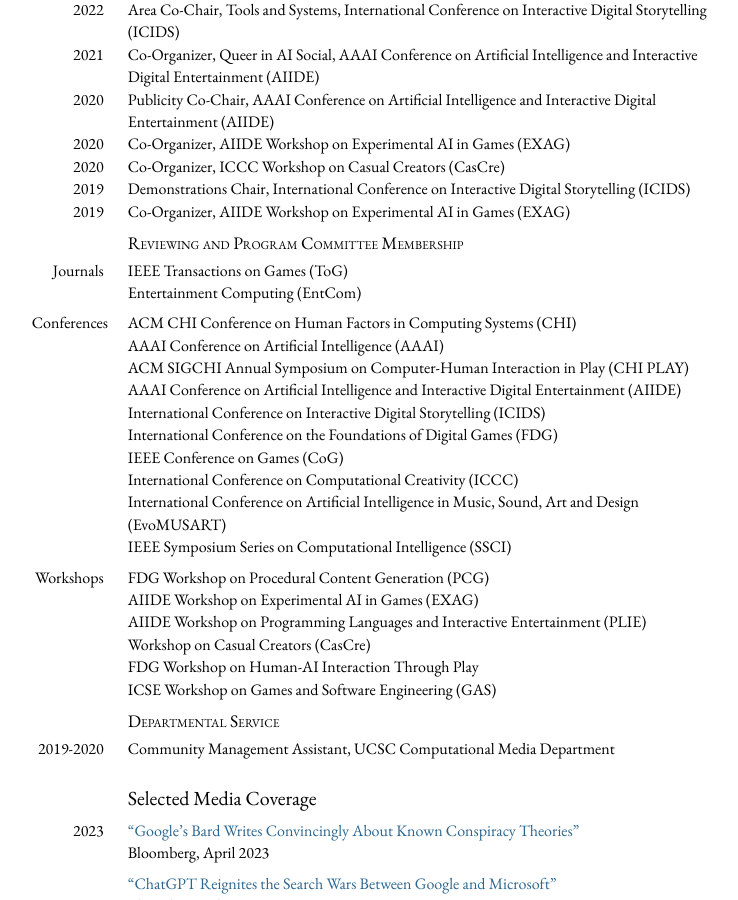
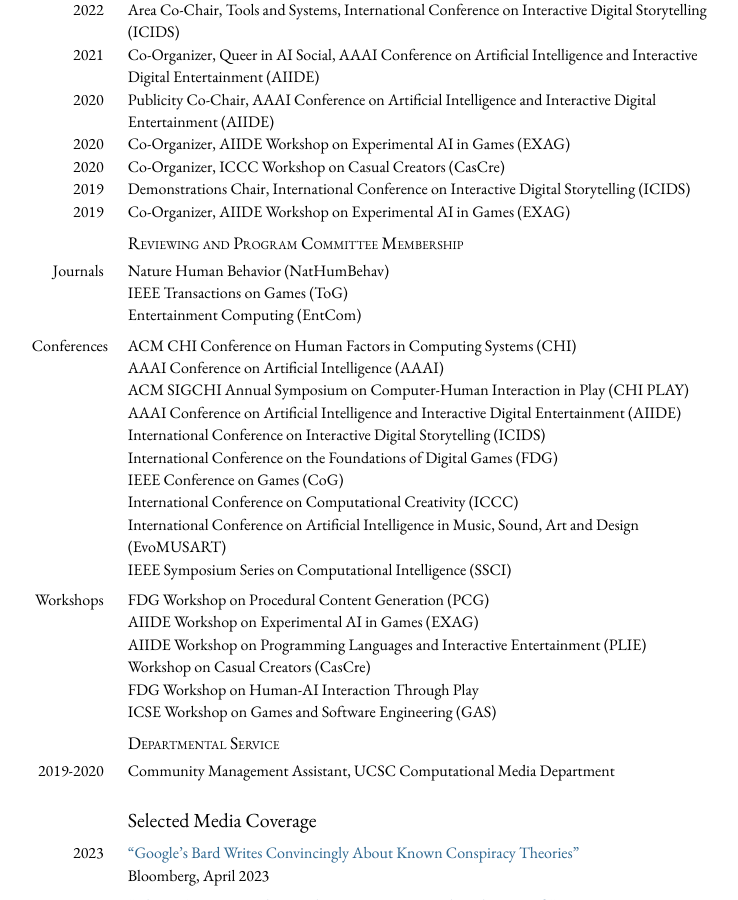
Before and after one commit to mkremins/mkremins.github.io, a Jekyll site: the page built from cv/index.html, in a window 1280 px wide and 900 px high, scrolled down 9461 px. Shown: the whole window, without its empty margins (255-993 px from the left). Built offline with Jekyll 4.4.1, drawn with Linux system fonts in a browser that asks for light colours.

Commit message:
Add NatHumBehav reviewing to CV

```diff
--- a/cv/index.html
+++ b/cv/index.html
@@ -475,6 +475,7 @@ layout: null
         <div class="dated-entry">
           <div class="dated-date">Journals</div>
           <div class="dated-content">
+            Nature Human Behavior (NatHumBehav)<br>
             IEEE Transactions on Games (ToG)<br>
             Entertainment Computing (EntCom)
           </div>
```
